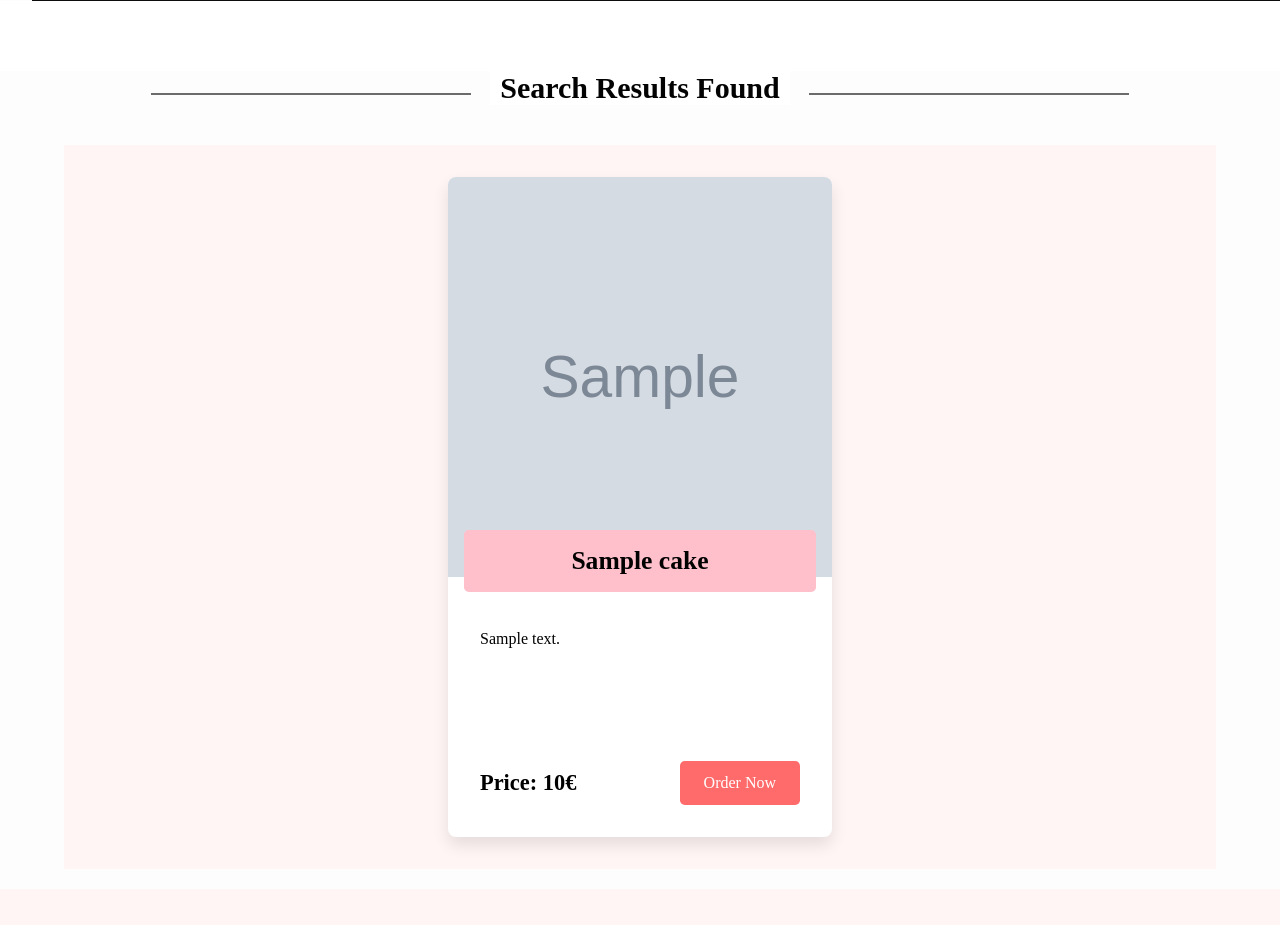
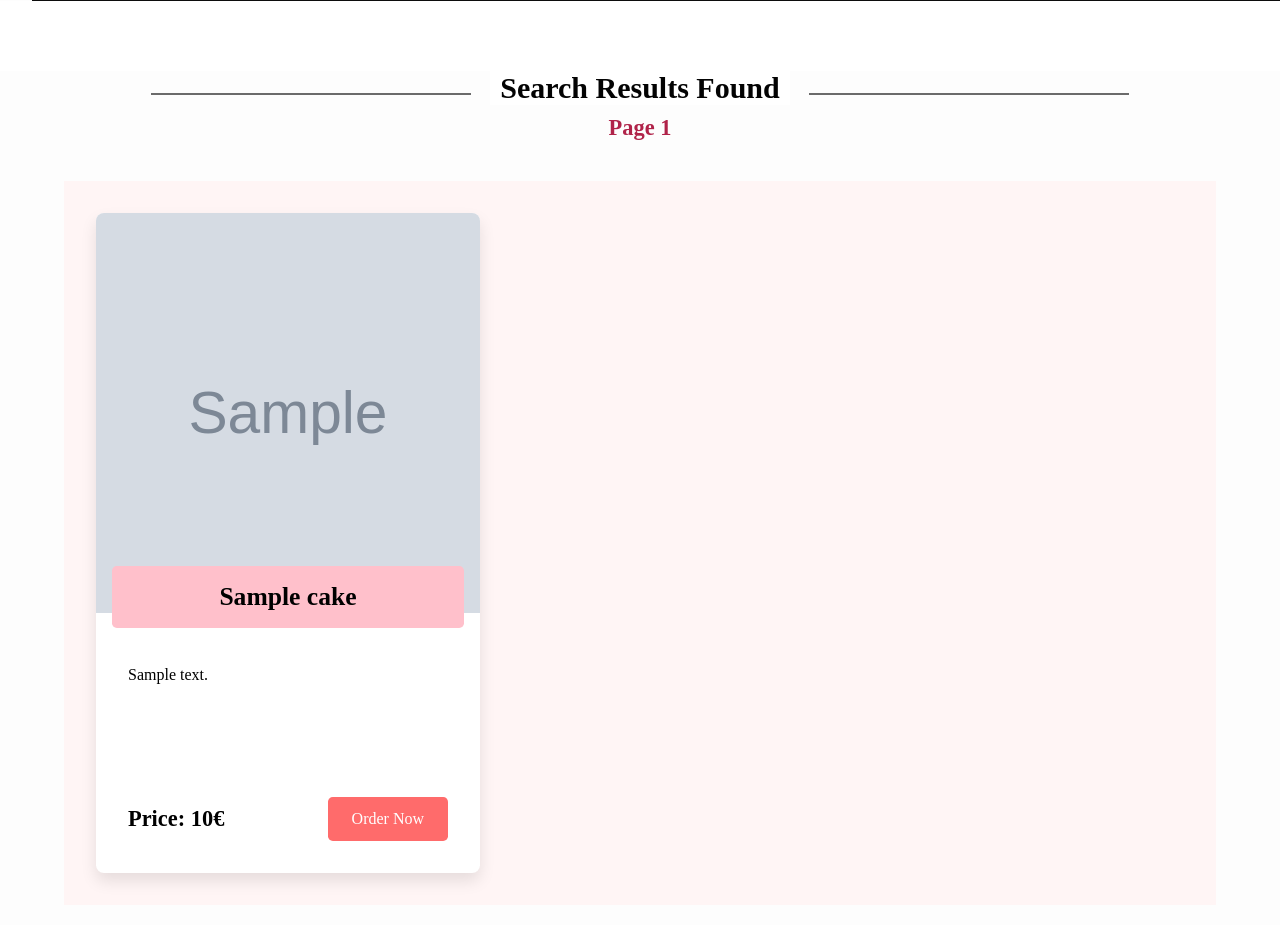
Before and after one commit to Burendoo/Cake_website, a Django app: template main/templates/main/search.html in a window 1280 px wide; the page is wider, and only the part inside the window is pictured. Shown: the part 151-1076 px from the top of that part. Before the commit the page ends 996 px from the top of that part, so only its background shows below. Run offline with Django 3.2, Linux system fonts and the light colour scheme; the template is opened without the code that fills it: most values are stand-ins (such as "Sample title", 1, 10 or a date in 2020); grey boxes marked "Sample" are stand-in pictures.

Commit message:
fixed buttons and page number

```diff
--- a/main/static/main/search.css
+++ b/main/static/main/search.css
@@ -34,7 +34,12 @@
       vertical-align: middle;
 }
 
-
+.page-num{
+      font-size: 1.4rem;
+      color: #b02349;
+      margin-top: 10px;
+      text-align: center;
+}
 
 /* Individual Card */
 .search-cakes {
@@ -45,7 +50,7 @@
   margin: 0 auto;
   padding: 2rem;
   gap: 2rem;
-  justify-content: center;
+  justify-content: flex-start;
 }
 
 /* Individual Card */
--- a/main/templates/main/search.html
+++ b/main/templates/main/search.html
@@ -17,6 +17,7 @@
             <span class="title-decor-line"></span>
             <h3 class="section-title">Search Results Found</h3>
             <span class="title-decor-line"></span>
+            <h4 class="page-num">Page {{ page_num }}</h4>
         </div>
           <div class="search-cakes">
               {% for cake in cakes %}
--- a/main/views.py
+++ b/main/views.py
@@ -45,7 +45,7 @@ def search(request):
 
         if query:
             cakes = CakeModel.objects.filter(name__icontains=query)
-            paginator = Paginator(cakes, 9)  # Show 6 cakes per page
+            paginator = Paginator(cakes, 9)  # Show 9 cakes per page
 
             try:
                 page_obj = paginator.page(page_number)
@@ -55,7 +55,9 @@ def search(request):
 
             context = {
                 "cakes": page_obj,
-                "query": query
+                "query": query,
+                "page_num":page_number
+
             }
             return render(request, 'main/search.html', context)
 
```
